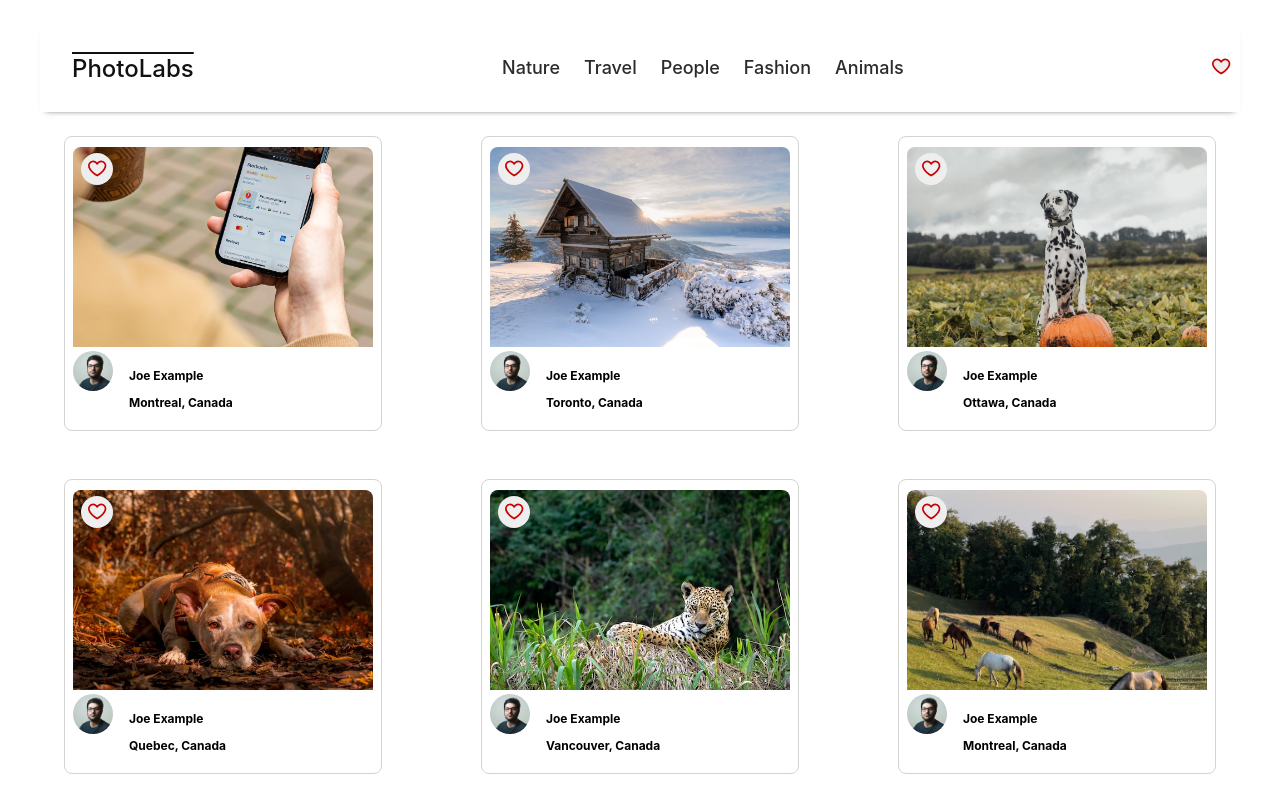
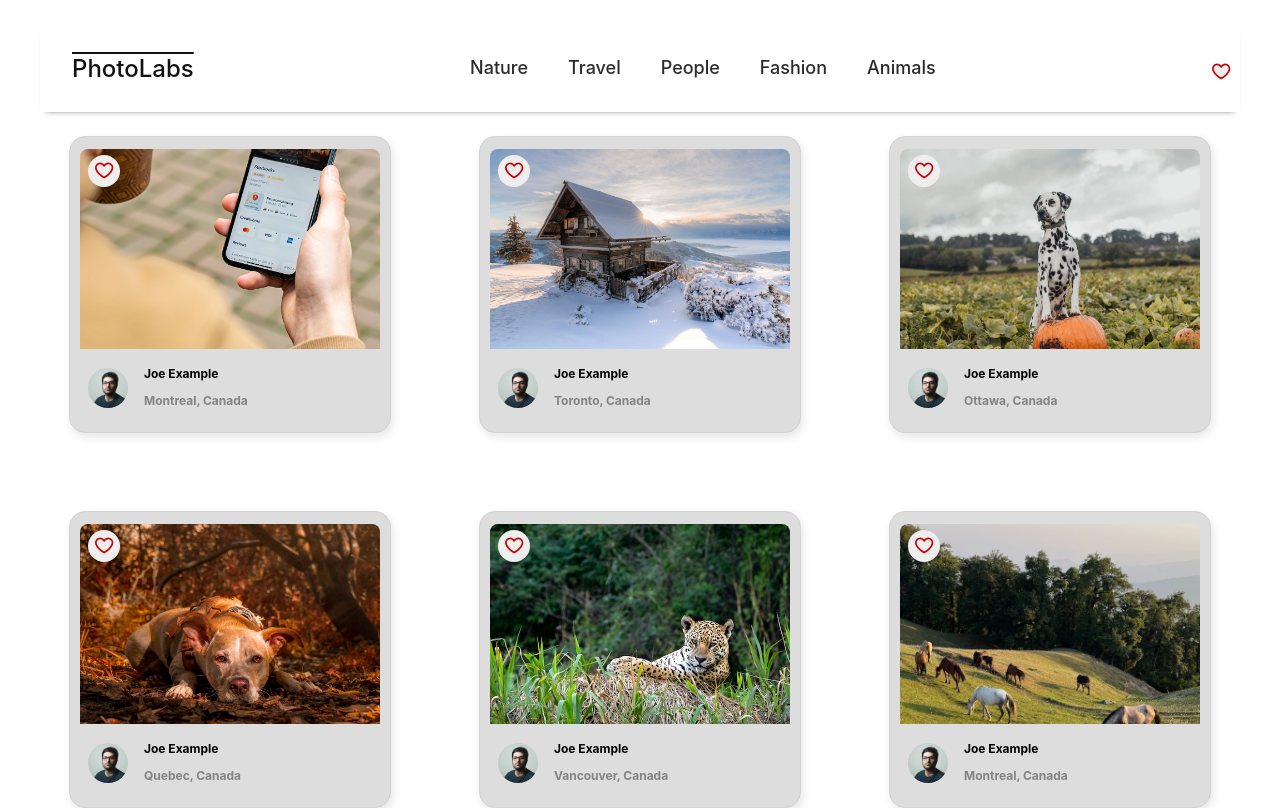
Before and after one commit to Kalaybot/photolabs-starter, a React (Vite) app in the folder frontend/: page / in a window 1280 px wide. Shown: the top 808 px of the page. Built offline with nearby package versions, Linux system fonts and the light colour scheme; the HTML template or start-up script is replaced by a standard one.

Commit message:
Make design changes to match UI feedback and also my preference

```diff
--- a/frontend/src/routes/PhotoDetailsModal.jsx
+++ b/frontend/src/routes/PhotoDetailsModal.jsx
@@ -62,7 +62,8 @@ const PhotoDetailsModal = ({ photo, closeModal, favourites, toggleFavourites, se
               <p className="photo-details-modal__photographer-location">{location}</p>
             </div>
           </div>
-          <h3 className="photo-details-modal__header">Similar Photos</h3>
+          <hr></hr>
+          <h3 className="photo-details-modal__header">Related Photos</h3>
           {Object.values(photo.similar_photos).length > 0 ? (
             <PhotoList
               photos={Object.values(photo.similar_photos)}
--- a/frontend/src/styles/PhotoDetailsModal.scss
+++ b/frontend/src/styles/PhotoDetailsModal.scss
@@ -1,18 +1,18 @@
 .photo-details-modal {
-  background-color: white;
+  background-color: rgb(255, 255, 255);
   box-shadow: 0 0 0 50vmax rgba(0,0,0,.5);
   position: absolute;
   top: 55%;
   left: 50%;
   transform: translate(-50%, -40%);
-  height: 80%;
-  width: 55%;
+  height: 120%;
+  width: 60%;
   overflow-y: scroll;
   border-radius: 12px;
 }
 
 .photo-details-modal__close-button {
-  background-color: white;
+  background-color: transparent;
   border: none;
   color: white;
   text-align: center;
@@ -20,8 +20,13 @@
   display: inline-block;
   font-size: 16px;
   cursor: pointer;
-  margin-left: 16px;
-  margin-top: 16px;
+  z-index: 9999;
+  transition: transform 0.2s ease-in-out;
+  margin-top: 10px;
+
+  &:hover {
+    transform: scale(1.1);
+  }
 }
 
 .photo-details-modal__images {
@@ -29,9 +34,29 @@
   margin-top: 8px;
 }
 
+.photo-details-modal__image-container {
+  position: relative;
+  display: flex;
+  justify-content: center;
+  align-items: center;
+  margin-top: 16px;
+  width: 100%;
+}
+
 .photo-details-modal__image {
-  max-width: 95%;
-  border-radius: 8px;
+  width: 100%;
+  max-width: 500px;
+  height: 500px;
+  object-fit: cover;
+  align-self: center;
+  max-height: 60vh;
+}
+
+.photo-details-modal__fav-icon {
+  position: absolute;
+  top: 10px;
+  left: 175px;
+  z-index: 10;
 }
 
 .photo-details-modal__top-bar {
@@ -46,12 +71,22 @@
 .photo-details-modal__photographer-details {
   display: flex;
   font-size: 16px;
+  align-items: center;
+}
+
+.photo-details-modal hr {
+  width: 90%;
+  height: 1px;
+  background-color: #ddd;
+  border: none;
+  margin: 24px;
 }
 
 .photo-details-modal__header {
   font-size: 18px;
   font-weight: 500;
   color: #1e1e1e;
+  margin-left: 30px;
   margin-top: 24px;
   margin-bottom: 24px;
   width: 90%;
@@ -60,13 +95,14 @@
 .photo-details-modal__photographer-location {
   color: #838383;
 }
+
 .photo-details-modal__photographer-profile {
   object-fit: cover;
   border-radius: 100%;
   vertical-align: middle;
-  margin-right: 8px;
-  width: 40px;
-  height: 40px;
+  margin-left: 30px;
+  width: 50px;
+  height: 50px;
 }
 
 .photo-details-modal__photographer-info {
@@ -75,3 +111,7 @@
   font-size: 12px;
   margin-left: 8px;
 }
+
+.photo-list__item {
+  background-color: #ddd;
+}
--- a/frontend/src/styles/PhotoFavButton.scss
+++ b/frontend/src/styles/PhotoFavButton.scss
@@ -15,4 +15,19 @@
 .photo-list__fav-icon-svg {
   padding: 7px;
   top: 2px;
+  fill: none;
+  transition: transform 0.2s ease-in-out;
+  cursor: pointer;
 }
+
+.photo-list__fav-icon-svg.favourites {
+  transform: scale(1.09);
+}
+
+.fav-badge {
+  transition: transform 0.2s ease-in-out;
+
+  &:hover {
+    transform: scale(1.1);
+  }
+}
--- a/frontend/src/styles/PhotoList.scss
+++ b/frontend/src/styles/PhotoList.scss
@@ -5,6 +5,7 @@
   list-style-type: none;
   margin: 0;
   padding: 0;
+  gap: 30px;
 }
 
 .photo-list:after {
--- a/frontend/src/styles/PhotoListItem.scss
+++ b/frontend/src/styles/PhotoListItem.scss
@@ -1,11 +1,19 @@
 div.photo-list__item {
-  margin: 24px;
-  padding: 8px;
+  margin: 24px auto;
+  width: 300px;
+  padding: 10px;
+  border: 1px;
   border-width: 0.5px;
   border-color: lightgray;
   border-style: solid;
-  border-radius: 8px;
-  max-width: fit-content;
+  border-radius: 16px;
+  box-shadow: 2px 4px 10px rgba(0, 0, 0, 0.1);
+  transition: transform 0.3s ease;
+  cursor: pointer;
+
+  .photo-list__item:hover {
+    transform: scale(1.01);
+  }
 
   img.photo-list__image {
     user-select: none;
@@ -17,10 +25,14 @@ div.photo-list__item {
 
   div.photo-list__user-details {
     display: flex;
+    padding: 8px;
+    padding-top: 2px;
+    padding-bottom: 2px;
+    align-items: center;
 
     img.photo-list__user-profile {
       object-fit: cover;
-      border-radius: 100%;
+      border-radius: 50%;
       vertical-align: middle;
       margin-right: 8px;
       width: 40px;
@@ -33,7 +45,12 @@ div.photo-list__item {
       font-size: 12px;
       margin-left: 8px;
 
-      div.photo-list__user-location {
+      p.photo-list__username {
+        margin-bottom: 6px;
+        margin-top: 6px;
+      }
+
+      p.photo-list__user-location {
         color: #838383;
       }
     }
--- a/frontend/src/styles/TopNavigationBar.scss
+++ b/frontend/src/styles/TopNavigationBar.scss
@@ -10,11 +10,29 @@
   height: 72px;
 }
 
+.top-nav-bar__actions {
+  display: flex;
+  align-items: center;
+  gap: 16px;
+  margin-left: auto;
+  padding-top: 10px;
+
+  .fav-badge {
+    order: 1;
+  }
+}
+
 .top-nav-bar__logo {
+  margin-right: auto;
   text-decoration: overline;
   font-weight: 500;
   font-size: 24px;
   color: #111;
   text-underline-position: auto;
   margin-left: 24px;
+  cursor: pointer;
+
+  &:hover {
+    opacity: 0.8;
+  }
 }
--- a/frontend/src/styles/TopicList.scss
+++ b/frontend/src/styles/TopicList.scss
@@ -1,7 +1,9 @@
 .top-nav-bar__topic-list {
   display: flex;
   flex-direction: row;
-  justify-content: center;
+  justify-content: flex-end;
   align-items: center;
   margin-right: 24px;
+  gap: 16px;
+  padding: 10px 20px;
 }
--- a/frontend/src/styles/TopicListItem.scss
+++ b/frontend/src/styles/TopicListItem.scss
@@ -1,6 +1,27 @@
 .topic-list__item {
   line-height: 24px;
   margin-left: 24px;
+  cursor: pointer;
+  list-style: none;
+  position: relative;
+
+  &:hover {
+    opacity: 0.8;
+  }
+  &::before {
+    content: '';
+    position: absolute;
+    top: 0;
+    left: 0;
+    width: 100%;
+    height: 2px;
+    background-color: #111;
+    transform: scaleX(0);
+    transition: transform 0.3s ease;
+  }
+  &:hover::before {
+    transform: scaleX(1);
+  }
 }
 
 .topic-list__item span {
```
